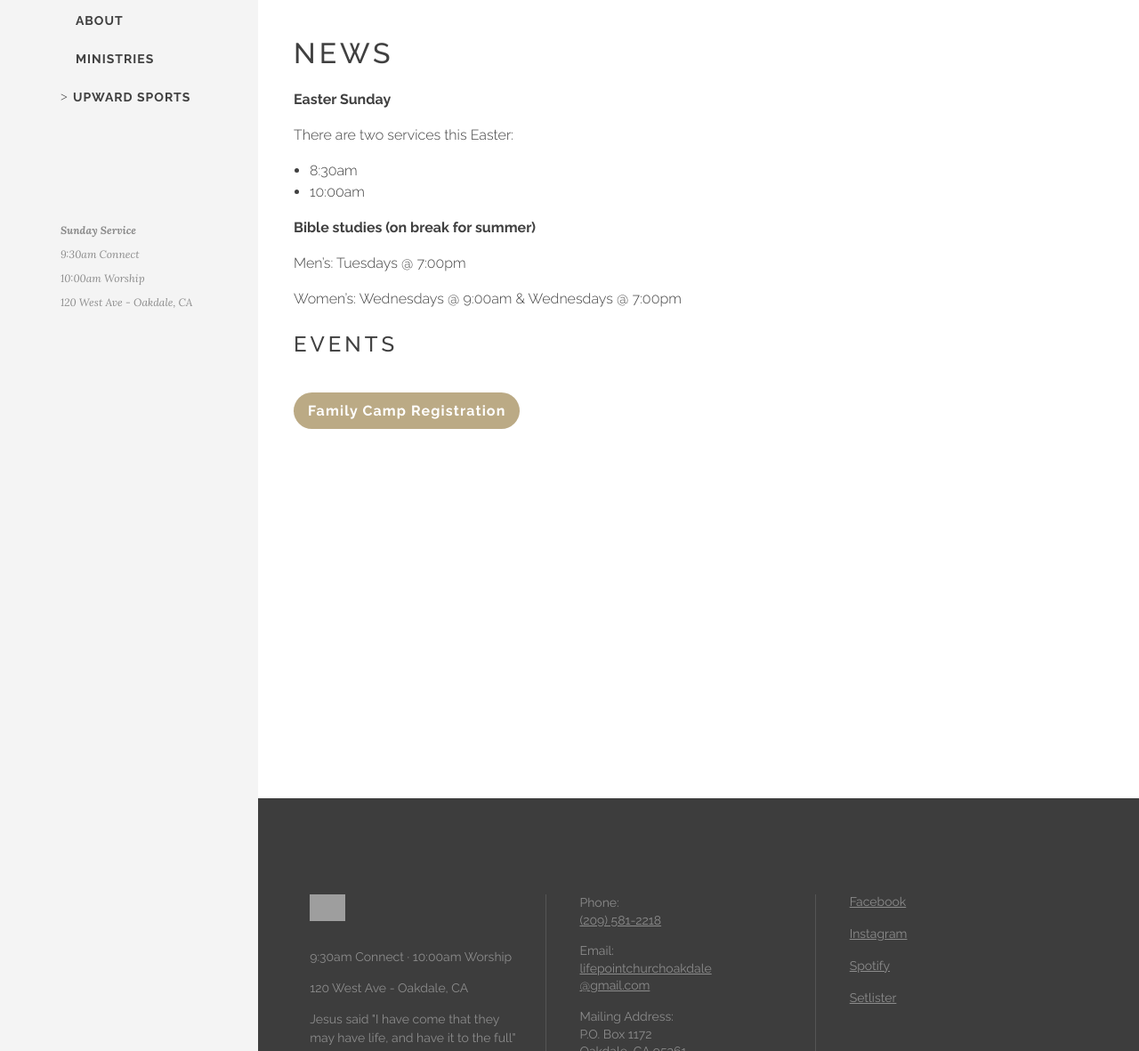
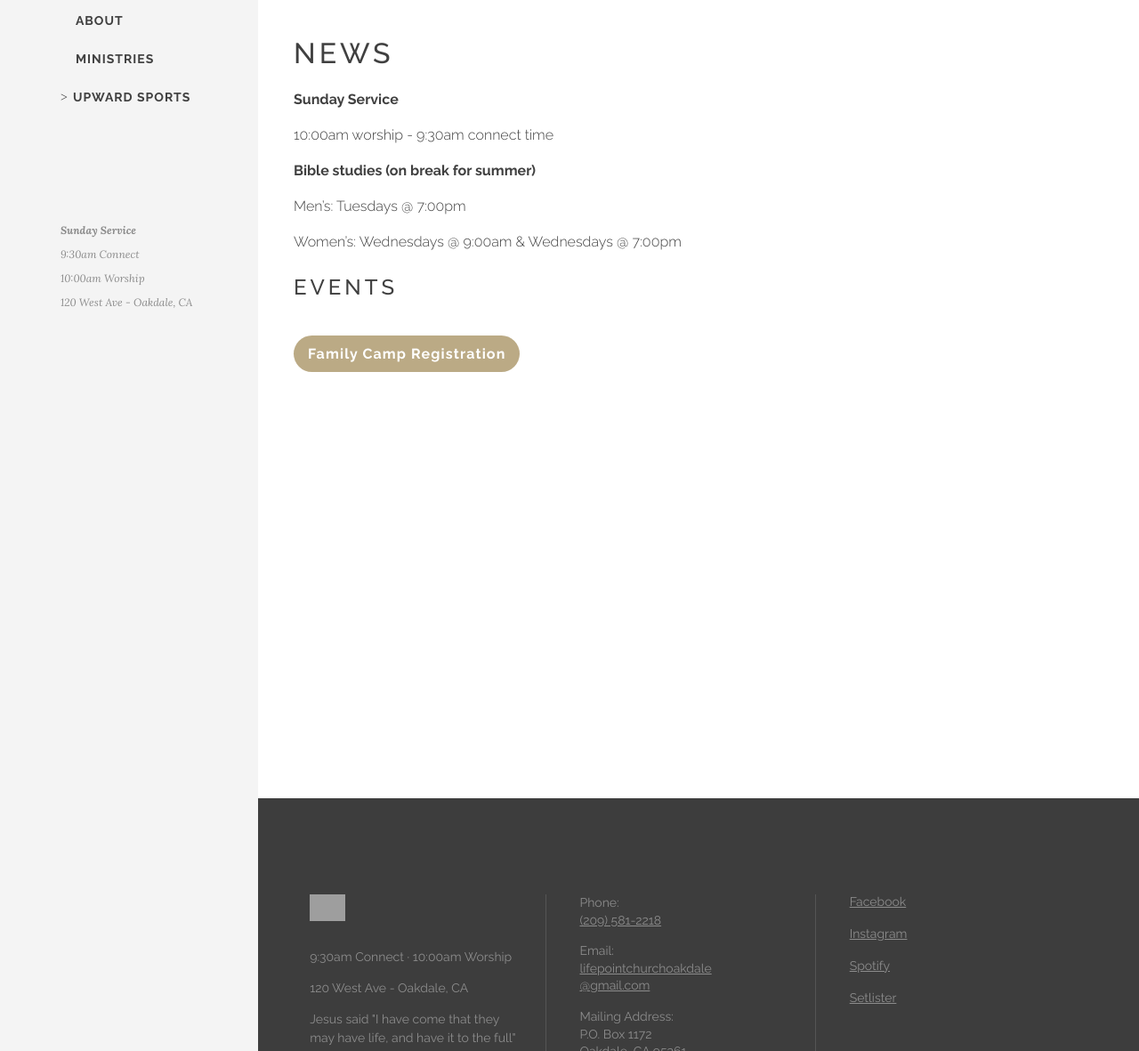
Before and after one commit to tybenz/lifepoint.github.io, a Jekyll site: the page built from index.md, in a window 1280 px wide. Shown: the part 300-1481 px from the top of the page at 89% size. Built offline with Jekyll 4.4.1, drawn with Linux system fonts in a browser that asks for light colours; some web fonts are replaced; grey boxes are pictures that could not be loaded.

Commit message:
Update index.md

```diff
--- a/index.md
+++ b/index.md
@@ -7,12 +7,9 @@ published: true
 
 # News
 
-**Easter Sunday**
+**Sunday Service**
 
-There are two services this Easter:
-
-- 8:30am
-- 10:00am
+10:00am worship - 9:30am connect time
 
 **Bible studies (on break for summer)**
 
```
